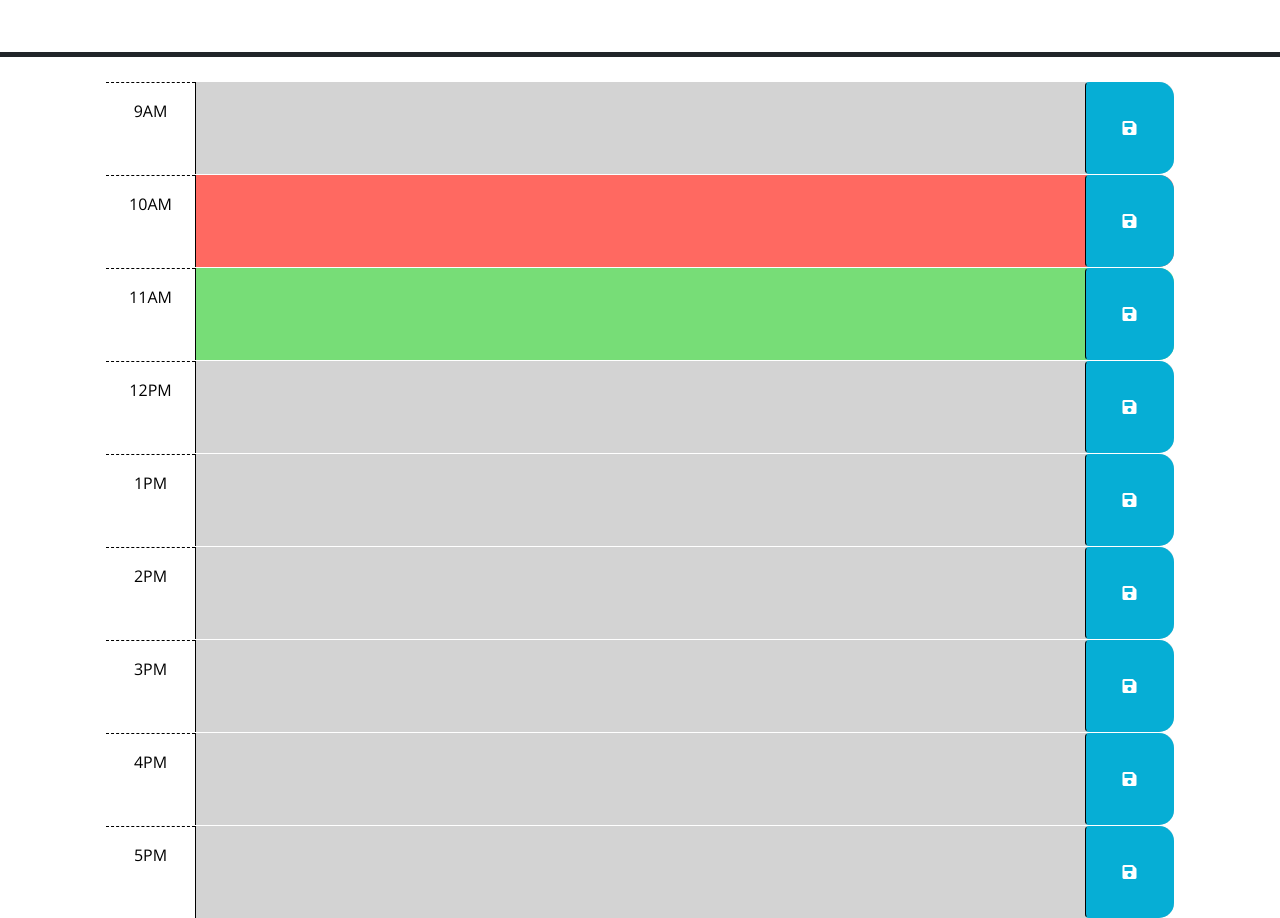
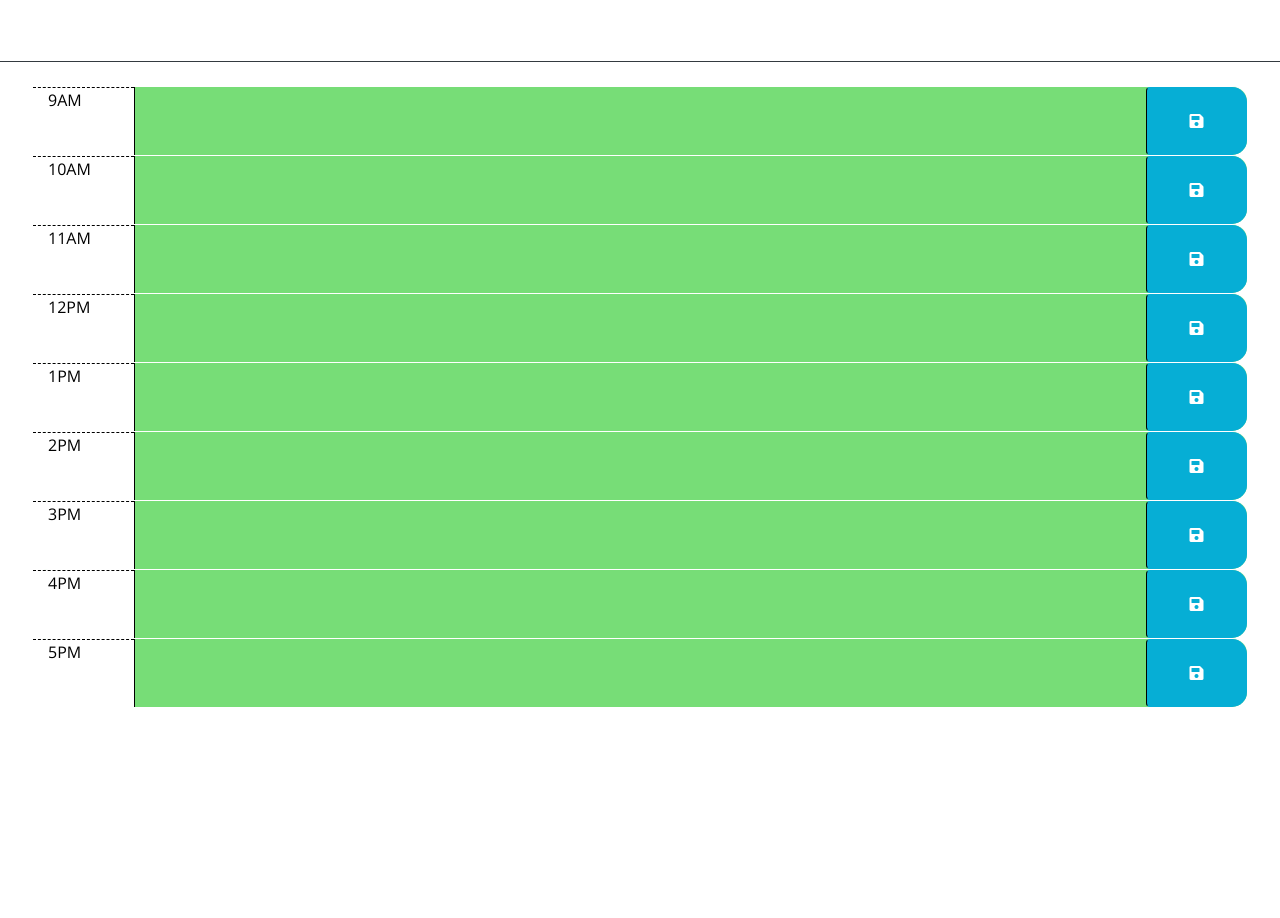
Before and after one commit to Atlas-Ware/workDayScheduler_05, a plain HTML site: page index.html in a window 1280 px wide. Shown: the part 221-1139 px from the top of the page. After the commit the page ends 928 px from the top, so only its background shows below. Drawn offline with nearby package versions, Linux system fonts and the light colour scheme; files that its build step writes are made by us from their sources; files whose address does not match are found by name.

Commit message:
fixed CSS & JS Link on HTML

```diff
--- /dev/null
+++ b/Assets/js/script.js
@@ -0,0 +1,53 @@
+// Today's date, time & day
+var todayDate = moment().format('dddd, MMM Do YYYY');
+$("#currentDay").html(todayDate);
+
+// Saves typed info in local storage
+$(document).ready(function () {
+    $(".saveBtn").on("click", function () {
+        var text = $(this).siblings(".description").val();
+        var time = $(this).parent().attr("id");
+        localStorage.setItem(time, text);
+    })
+
+    function timeTracker() {
+// 9-5 hour setting
+        var timeNow = moment().hour();
+
+// Time blocks loops
+        $(".time-block").each(function () {
+            var blockTime = parseInt($(this).attr("id").split("hour")[1]);
+
+// These arguments keep each time block to show the right color based on time of day
+            if (blockTime < timeNow) {
+                $(this).removeClass("future");
+                $(this).removeClass("present");
+                $(this).addClass("past");
+            }
+            else if (blockTime === timeNow) {
+                $(this).removeClass("past");
+                $(this).removeClass("future");
+                $(this).addClass("present");
+            }
+            else {
+                $(this).removeClass("present");
+                $(this).removeClass("past");
+                $(this).addClass("future");
+
+            }
+        })
+    }
+
+// ??
+    $("#hour9 .description").val(localStorage.getItem("hour9"));
+    $("#hour10 .description").val(localStorage.getItem("hour10"));
+    $("#hour11 .description").val(localStorage.getItem("hour11"));
+    $("#hour12 .description").val(localStorage.getItem("hour12"));
+    $("#hour13 .description").val(localStorage.getItem("hour13"));
+    $("#hour14 .description").val(localStorage.getItem("hour14"));
+    $("#hour15 .description").val(localStorage.getItem("hour15"));
+    $("#hour16 .description").val(localStorage.getItem("hour16"));
+    $("#hour17 .description").val(localStorage.getItem("hour17"));
+// ??
+    timeTracker();
+})
--- a/Develop/script.js
+++ /dev/null
@@ -1,16 +0,0 @@
-// Global Variable
-var timeNow = moment().hour();
-
-// WHEN I open the planner
-// THEN the current day is displayed at the top of the calendar
-var todayDate = moment().format('dddd, MMM Do YYYY');
-$("#currentDay").html(todayDate)
-
-// WHEN I view the timeblocks for that day
-// THEN each timeblock is color coded to indicate whether it is in the past, present, or future
-// WHEN I click into a timeblock
-// THEN I can enter an event
-// WHEN I click the save button for that timeblock
-// THEN the text for that event is saved in local storage
-// WHEN I refresh the page
-// THEN the saved events persist
--- a/index.html
+++ b/index.html
@@ -4,22 +4,12 @@
     <meta charset="UTF-8" />
     <meta name="viewport" content="width=device-width, initial-scale=1.0" />
     <meta http-equiv="X-UA-Compatible" content="ie=edge" />
-    <link
-      rel="stylesheet"
-      href="https://cdn.jsdelivr.net/npm/bootstrap@5.1.3/dist/css/bootstrap.min.css"
-    />
-    <link
-      rel="stylesheet"
-      href="https://use.fontawesome.com/releases/v5.8.1/css/all.css"
-      integrity="sha384-50oBUHEmvpQ+1lW4y57PTFmhCaXp0ML5d60M1M7uH2+nqUivzIebhndOJK28anvf"
-      crossorigin="anonymous"
-    />
-    <link
-      href="https://fonts.googleapis.com/css?family=Open+Sans&display=swap"
-      rel="stylesheet"
-    />
-    <link rel="stylesheet" href="/Users/ignacioalbistu/Documents/UCF/Challenges/Challenge05_workDayScheduler/Develop/style.css" />
-    <title>Work Day Scheduler</title>
+    <link rel="stylesheet" href="https://stackpath.bootstrapcdn.com/bootstrap/4.3.1/css/bootstrap.min.css" />
+    <link rel="stylesheet" href="https://use.fontawesome.com/releases/v5.8.1/css/all.css"
+      integrity="sha384-50oBUHEmvpQ+1lW4y57PTFmhCaXp0ML5d60M1M7uH2+nqUivzIebhndOJK28anvf" crossorigin="anonymous" />
+    <link href="https://fonts.googleapis.com/css?family=Open+Sans&display=swap" rel="stylesheet" />
+    <link rel="stylesheet" href="Assets/css/style.css" />
+    <title>Albistu Work Day Scheduler</title>
   </head>
 
   <body>
@@ -28,100 +18,95 @@
       <p class="lead">A simple calendar app for scheduling your work day</p>
       <p id="currentDay" class="lead"></p>
     </header>
+
     <div class="container-lg px-5">
-      <!-- Use class for "past", "present", and "future" to apply styles to the
-        time-block divs accordingly. The javascript will need to do this by
-        adding/removing these classes on each div by comparing the hour in the
-        id to the current hour. The html provided below is meant to be an example
-        demonstrating how the css provided can be leveraged to create the
-        desired layout and colors. The html below should be removed or updated
-        in the finished product. Remember to delete this comment once the
-        code is implemented.
-        -->
-
-      <!-- Example of a past time block. The "past" class adds a gray background color. -->
-      <div id="hour-9" class="row time-block past">
-        <div class="col-2 col-md-1 hour text-center py-3">9AM</div>
-        <textarea class="col-8 col-md-10 description" rows="3"> </textarea>
-        <button class="btn saveBtn col-2 col-md-1" aria-label="save">
-          <i class="fas fa-save" aria-hidden="true"></i>
-        </button>
+<!--Edited the hour blocks as indicated by the previous comment that was posted here
+as part of the original code given to us by UCF-->
+        <div id="hour9" class="row time-block">
+          <div class="col-md-1 hour">
+              9AM
+          </div>
+          <textarea class="col-md-10 description">
+          </textarea>
+          <button class="btn saveBtn col-md-1"><i class="fas fa-save"></i></button>
       </div>
 
-      <!-- Example of a a present time block. The "present" class adds a red background color. -->
-      <div id="hour-10" class="row time-block present">
-        <div class="col-2 col-md-1 hour text-center py-3">10AM</div>
-        <textarea class="col-8 col-md-10 description" rows="3"> </textarea>
-        <button class="btn saveBtn col-2 col-md-1" aria-label="save">
-          <i class="fas fa-save" aria-hidden="true"></i>
-        </button>
+      <div id="hour10" class="row time-block">
+          <div class="col-md-1 hour">
+              10AM
+          </div>
+          <textarea class="col-md-10 description">
+          </textarea>
+          <button class="btn saveBtn col-md-1"><i class="fas fa-save"></i></button>
       </div>
 
-      <!-- Example of a future time block. The "future" class adds a green background color. -->
-      <div id="hour-11" class="row time-block future">
-        <div class="col-2 col-md-1 hour text-center py-3">11AM</div>
-        <textarea class="col-8 col-md-10 description" rows="3"> </textarea>
-        <button class="btn saveBtn col-2 col-md-1" aria-label="save">
-          <i class="fas fa-save" aria-hidden="true"></i>
-        </button>
+      <div id="hour11" class="row time-block">
+          <div class="col-md-1 hour">
+              11AM
+          </div>
+          <textarea class="col-md-10 description">
+          </textarea>
+          <button class="btn saveBtn col-md-1"><i class="fas fa-save"></i></button>
       </div>
 
-      <div id="hour-12" class="row time-block past">
-        <div class="col-2 col-md-1 hour text-center py-3">12PM</div>
-        <textarea class="col-8 col-md-10 description" rows="3"> </textarea>
-        <button class="btn saveBtn col-2 col-md-1" aria-label="save">
-          <i class="fas fa-save" aria-hidden="true"></i>
-        </button>
+      <div id="hour12" class="row time-block">
+          <div class="col-md-1 hour">
+              12PM
+          </div>
+          <textarea class="col-md-10 description">
+          </textarea>
+          <button class="btn saveBtn col-md-1"><i class="fas fa-save"></i></button>
       </div>
 
-      <div id="hour-13" class="row time-block past">
-        <div class="col-2 col-md-1 hour text-center py-3">1PM</div>
-        <textarea class="col-8 col-md-10 description" rows="3"> </textarea>
-        <button class="btn saveBtn col-2 col-md-1" aria-label="save">
-          <i class="fas fa-save" aria-hidden="true"></i>
-        </button>
+      <div id="hour13" class="row time-block">
+          <div class="col-md-1 hour">
+              1PM
+          </div>
+          <textarea class="col-md-10 description">
+          </textarea>
+          <button class="btn saveBtn col-md-1"><i class="fas fa-save"></i></button>
       </div>
 
-      <div id="hour-14" class="row time-block past">
-        <div class="col-2 col-md-1 hour text-center py-3">2PM</div>
-        <textarea class="col-8 col-md-10 description" rows="3"> </textarea>
-        <button class="btn saveBtn col-2 col-md-1" aria-label="save">
-          <i class="fas fa-save" aria-hidden="true"></i>
-        </button>
+      <div id="hour14" class="row time-block">
+          <div class="col-md-1 hour">
+              2PM
+          </div>
+          <textarea class="col-md-10 description">
+          </textarea>
+          <button class="btn saveBtn col-md-1"><i class="fas fa-save"></i></button>
       </div>
 
-      <div id="hour-15" class="row time-block past">
-        <div class="col-2 col-md-1 hour text-center py-3">3PM</div>
-        <textarea class="col-8 col-md-10 description" rows="3"> </textarea>
-        <button class="btn saveBtn col-2 col-md-1" aria-label="save">
-          <i class="fas fa-save" aria-hidden="true"></i>
-        </button>
+      <div id="hour15" class="row time-block">
+          <div class="col-md-1 hour">
+              3PM
+          </div>
+          <textarea class="col-md-10 description">
+          </textarea>
+          <button class="btn saveBtn col-md-1"><i class="fas fa-save"></i></button>
       </div>
 
-      <div id="hour-16" class="row time-block past">
-        <div class="col-2 col-md-1 hour text-center py-3">4PM</div>
-        <textarea class="col-8 col-md-10 description" rows="3"> </textarea>
-        <button class="btn saveBtn col-2 col-md-1" aria-label="save">
-          <i class="fas fa-save" aria-hidden="true"></i>
-        </button>
+      <div id="hour16" class="row time-block">
+          <div class="col-md-1 hour">
+              4PM
+          </div>
+          <textarea class="col-md-10 description">
+          </textarea>
+          <button class="btn saveBtn col-md-1"><i class="fas fa-save"></i></button>
       </div>
 
-      <div id="hour-17" class="row time-block past">
-        <div class="col-2 col-md-1 hour text-center py-3">5PM</div>
-        <textarea class="col-8 col-md-10 description" rows="3"> </textarea>
-        <button class="btn saveBtn col-2 col-md-1" aria-label="save">
-          <i class="fas fa-save" aria-hidden="true"></i>
-        </button>
+      <div id="hour17" class="row time-block">
+          <div class="col-md-1 hour">
+              5PM
+          </div>
+          <textarea class="col-md-10 description">
+          </textarea>
+          <button class="btn saveBtn col-md-1"><i class="fas fa-save"></i></button>
       </div>
 
+
+<!-- The JS scripts i used-->
     <script src="https://code.jquery.com/jquery-3.4.1.min.js"></script>
-    <script
-      src="https://cdn.jsdelivr.net/npm/dayjs@1.11.3/dayjs.min.js"
-      integrity="sha256-iu/zLUB+QgISXBLCW/mcDi/rnf4m4uEDO0wauy76x7U="
-      crossorigin="anonymous"
-    ></script>
-
     <script src="https://cdnjs.cloudflare.com/ajax/libs/moment.js/2.24.0/moment.min.js"></script>
-    <script src="/Users/ignacioalbistu/Documents/UCF/Challenges/Challenge05_workDayScheduler/Develop/script.js"></script>
+    <script src="Assets/js/script.js"></script>
   </body>
 </html>
```
Also changed, not shown: Develop/scriptCcopy.js (deleted, +0 -23 lines), Assets/Images/05-third-party-apis-homework-demo.gif (renamed from Assets/05-third-party-apis-homework-demo.gif), Assets/Images/Screen Shot 2022-12-08 at 8.50.54 PM.png (added), Assets/css/style.css (renamed from Develop/style.css), 4 other files.
